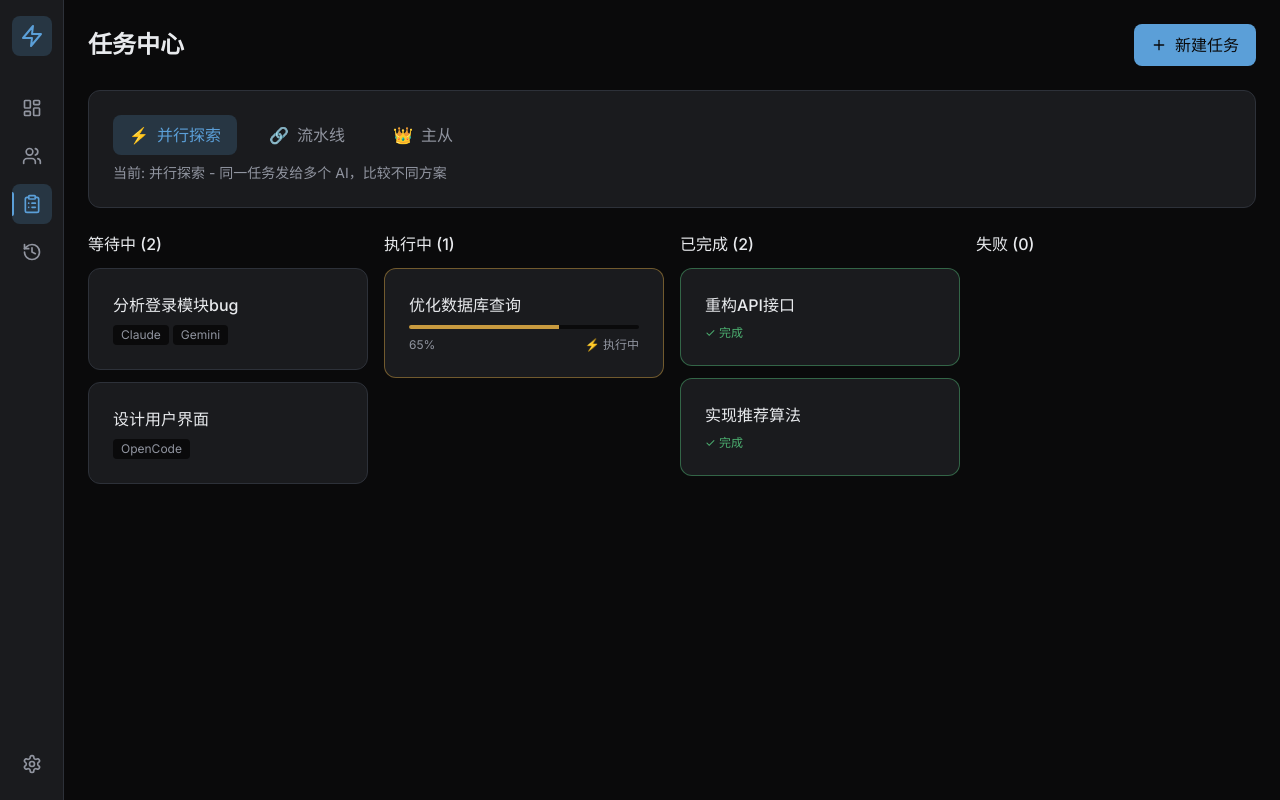
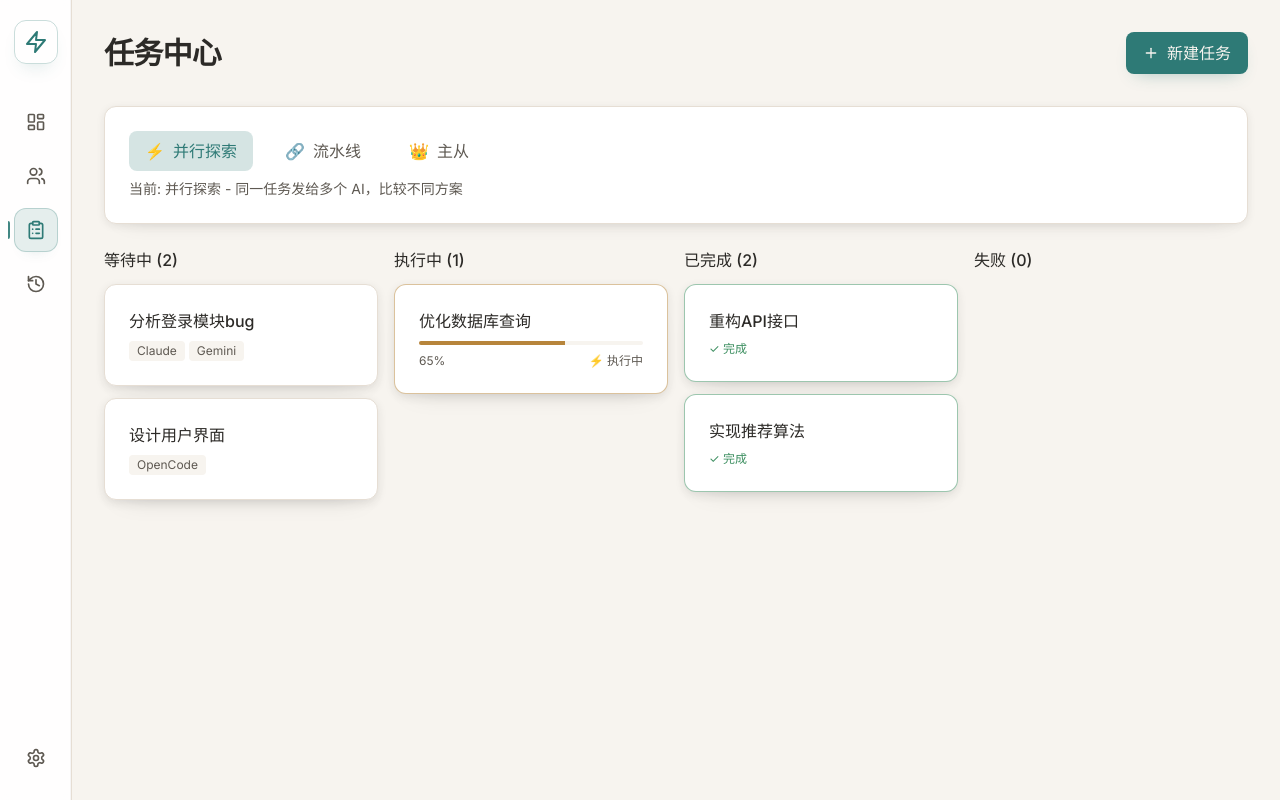
Before and after one commit to Ayjc/ai-squad, a React (Vite) app: page /tasks in a window 1280 px wide. Built offline with nearby package versions, Linux system fonts and the light colour scheme.

Commit message:
update uiux

```diff
--- a/src/components/Layout/Layout.tsx
+++ b/src/components/Layout/Layout.tsx
@@ -22,36 +22,36 @@ const navItems = [
 
 export default function Layout({ children }: LayoutProps) {
   return (
-    <div className="flex h-screen bg-bg-primary">
+    <div className="flex h-screen bg-bg-primary text-text-primary">
       {/* 侧边栏 */}
-      <aside className="w-16 bg-bg-secondary border-r border-border-default flex flex-col items-center py-4">
+      <aside className="w-[72px] bg-bg-surface/90 border-r border-border-subtle backdrop-blur-sm flex flex-col items-center py-5 shadow-[inset_-1px_0_0_rgba(44,42,39,0.04)]">
         {/* Logo */}
-        <div className="w-10 h-10 rounded-lg bg-accent/20 flex items-center justify-center mb-8">
+        <div className="w-11 h-11 rounded-xl bg-gradient-to-br from-accent/24 to-accent/8 border border-accent/25 flex items-center justify-center mb-9 shadow-[0_10px_22px_-14px_rgba(46,122,118,0.48)]">
           <Zap className="w-6 h-6 text-accent" />
         </div>
 
         {/* 导航 */}
-        <nav className="flex-1 flex flex-col gap-2">
+        <nav className="flex-1 flex flex-col gap-2.5">
           {navItems.map((item) => (
             <NavLink
               key={item.to}
               to={item.to}
               title={item.label}
               className={({ isActive }) =>
-                `group relative w-10 h-10 rounded-lg flex items-center justify-center transition-colors duration-200 ${
+                `group relative w-11 h-11 rounded-xl flex items-center justify-center transition-all duration-200 ${
                   isActive
-                    ? 'bg-accent/20 text-accent'
-                    : 'text-text-secondary hover:text-text-primary hover:bg-bg-primary'
+                    ? 'bg-accent-muted text-accent border border-accent/25 shadow-[0_8px_16px_-14px_rgba(46,122,118,0.42)]'
+                    : 'text-text-secondary border border-transparent hover:text-text-primary hover:bg-bg-secondary/70 hover:border-border-default'
                 }`
               }
             >
               {({ isActive }) => (
                 <>
                   {isActive && (
-                    <span className="absolute left-0 top-2 bottom-2 w-0.5 rounded-r bg-accent" />
+                    <span className="absolute -left-[7px] top-3 bottom-3 w-0.5 rounded-r bg-accent/90" />
                   )}
                   <item.icon className="w-5 h-5" />
-                  <span className="absolute left-12 px-2 py-1 rounded bg-bg-secondary border border-border-default text-xs text-text-primary whitespace-nowrap opacity-0 pointer-events-none group-hover:opacity-100 transition-opacity duration-200 z-50">
+                  <span className="absolute left-14 px-2 py-1 rounded-lg bg-bg-surface border border-border-default text-xs text-text-primary whitespace-nowrap opacity-0 pointer-events-none group-hover:opacity-100 transition-opacity duration-200 z-50 shadow-lg">
                     {item.label}
                   </span>
                 </>
@@ -63,7 +63,7 @@ export default function Layout({ children }: LayoutProps) {
         {/* 底部设置 */}
         <NavLink
           to="/settings"
-          className="w-10 h-10 rounded-lg flex items-center justify-center text-text-secondary hover:text-text-primary hover:bg-bg-primary transition-colors"
+          className="w-11 h-11 rounded-xl flex items-center justify-center text-text-secondary border border-transparent hover:text-text-primary hover:bg-bg-secondary/70 hover:border-border-default transition-all duration-200"
         >
           <Settings className="w-5 h-5" />
         </NavLink>
--- a/src/pages/Tasks.tsx
+++ b/src/pages/Tasks.tsx
@@ -498,14 +498,15 @@ export default function Tasks() {
 
   return (
     <motion.div
-      className="flex-1 overflow-auto p-6"
+      className="page-shell"
       variants={containerVariants}
       initial="hidden"
       animate="visible"
       exit="exit"
     >
-      <motion.div variants={itemVariants} className="flex items-center justify-between mb-6">
-        <h1 className="text-2xl font-semibold text-text-primary">任务中心</h1>
+      <div className="page-container">
+        <motion.div variants={itemVariants} className="page-header">
+          <h1 className="page-title">任务中心</h1>
           <button
             onClick={() => setIsCreateOpen(true)}
             className="btn-primary flex items-center gap-2"
@@ -627,6 +628,7 @@ export default function Tasks() {
             </AnimatePresence>
           </div>
         </motion.div>
+      </div>
 
       {isCreateOpen && (
         <div className="fixed inset-0 z-50 bg-black/60 flex items-center justify-center p-4">
--- a/src/styles/globals.css
+++ b/src/styles/globals.css
@@ -9,6 +9,17 @@
   box-sizing: border-box;
 }
 
+:root {
+  --bg-primary: #f7f4ef;
+  --bg-secondary: #efe9e1;
+  --bg-surface: #ffffff;
+  --border-default: #d8cec3;
+  --text-primary: #2c2a27;
+  --text-secondary: #5e5952;
+  --text-tertiary: #7a736a;
+  --accent: #2e7a76;
+}
+
 html,
 body,
 #root {
@@ -16,23 +27,32 @@ body,
   overflow: hidden;
 }
 
+body {
+  background:
+    radial-gradient(1200px 520px at 86% -12%, rgba(46, 122, 118, 0.12), transparent 58%),
+    radial-gradient(980px 420px at 0% 100%, rgba(184, 160, 130, 0.12), transparent 62%),
+    var(--bg-primary);
+  color: var(--text-primary);
+}
+
 /* 滚动条样式 */
 ::-webkit-scrollbar {
-  width: 8px;
-  height: 8px;
+  width: 10px;
+  height: 10px;
 }
 
 ::-webkit-scrollbar-track {
-  background: #161B22;
+  background: #ece5db;
 }
 
 ::-webkit-scrollbar-thumb {
-  background: #30363D;
-  border-radius: 4px;
+  background: #cab9a8;
+  border-radius: 999px;
+  border: 2px solid #ece5db;
 }
 
 ::-webkit-scrollbar-thumb:hover {
-  background: #484F58;
+  background: #b8a48f;
 }
 
 /* Tabular 数字 */
@@ -42,13 +62,35 @@ body,
 
 /* 自定义组件样式 */
 @layer components {
+  .page-shell {
+    @apply flex-1 overflow-auto p-4 md:p-8;
+  }
+
+  .page-container {
+    @apply max-w-7xl mx-auto;
+  }
+
+  .page-header {
+    @apply flex flex-wrap items-center justify-between gap-3 mb-8;
+  }
+
+  .page-title {
+    @apply text-[28px] md:text-3xl font-bold tracking-tight leading-tight text-text-primary;
+  }
+
+  .page-actions {
+    @apply flex items-center gap-3;
+  }
+
   /* 卡片基础样式 */
   .card {
-    @apply bg-bg-secondary border border-border rounded-xl p-6 transition-all duration-300 ease-out;
+    @apply bg-bg-surface border border-border-subtle rounded-xl p-6 transition-all duration-300 ease-out;
+    box-shadow: 0 12px 26px -22px rgba(44, 42, 39, 0.24), 0 2px 8px rgba(44, 42, 39, 0.08);
   }
 
   .card-hover {
-    @apply card cursor-pointer hover:bg-bg-surface hover:border-border-focus hover:shadow-lg hover:shadow-black/20 hover:-translate-y-0.5 active:scale-[0.99];
+    @apply card cursor-pointer hover:bg-bg-secondary hover:border-border-focus hover:shadow-lg hover:-translate-y-0.5 active:scale-[0.99];
+    box-shadow: 0 14px 28px -22px rgba(44, 42, 39, 0.26), 0 3px 10px rgba(44, 42, 39, 0.1);
   }
 
   /* 按钮样式 */
@@ -57,15 +99,16 @@ body,
   }
 
   .btn-primary {
-    @apply btn bg-accent text-text-inverse hover:bg-accent-hover hover:shadow-sm hover:shadow-accent/10 border border-transparent;
+    @apply btn bg-accent text-text-inverse hover:bg-accent-hover border border-transparent;
+    box-shadow: 0 8px 18px -10px rgba(46, 122, 118, 0.45);
   }
 
   .btn-secondary {
-    @apply btn bg-bg-secondary border border-border text-text-primary hover:bg-bg-surface hover:border-border-focus;
+    @apply btn bg-bg-surface border border-border-default text-text-primary hover:bg-bg-secondary hover:border-border-focus;
   }
 
   .btn-ghost {
-    @apply btn bg-transparent text-text-secondary hover:text-text-primary hover:bg-bg-secondary;
+    @apply btn bg-transparent text-text-secondary hover:text-text-primary hover:bg-bg-secondary/75;
   }
 
   /* 状态指示器 */
@@ -74,7 +117,7 @@ body,
   }
 
   .status-online {
-    @apply status-dot bg-success shadow-[0_0_8px_rgba(76,175,112,0.5)];
+    @apply status-dot bg-success shadow-[0_0_8px_rgba(59,142,95,0.4)];
     animation: breathe 3s ease-in-out infinite;
   }
 
@@ -83,25 +126,25 @@ body,
   }
 
   .status-working {
-    @apply status-dot bg-accent shadow-[0_0_8px_rgba(91,159,216,0.5)];
+    @apply status-dot bg-accent shadow-[0_0_8px_rgba(46,122,118,0.42)];
     animation: breathe 2s ease-in-out infinite;
   }
 
   /* AI 角色光晕效果 */
   .agent-glow-codex {
-    box-shadow: 0 0 32px rgba(16, 163, 127, 0.15), inset 0 0 20px rgba(16, 163, 127, 0.05);
+    box-shadow: 0 0 20px rgba(63, 139, 112, 0.15), inset 0 0 16px rgba(63, 139, 112, 0.04);
   }
 
   .agent-glow-claude {
-    box-shadow: 0 0 32px rgba(217, 119, 6, 0.15), inset 0 0 20px rgba(217, 119, 6, 0.05);
+    box-shadow: 0 0 20px rgba(182, 122, 58, 0.15), inset 0 0 16px rgba(182, 122, 58, 0.04);
   }
 
   .agent-glow-gemini {
-    box-shadow: 0 0 32px rgba(66, 133, 244, 0.15), inset 0 0 20px rgba(66, 133, 244, 0.05);
+    box-shadow: 0 0 20px rgba(78, 127, 171, 0.15), inset 0 0 16px rgba(78, 127, 171, 0.04);
   }
 
   .agent-glow-opencode {
-    box-shadow: 0 0 32px rgba(139, 92, 246, 0.15), inset 0 0 20px rgba(139, 92, 246, 0.05);
+    box-shadow: 0 0 20px rgba(117, 99, 176, 0.15), inset 0 0 16px rgba(117, 99, 176, 0.04);
   }
 }
 
@@ -120,6 +163,7 @@ body,
 :focus-visible {
   outline: none;
   @apply ring-2 ring-accent ring-offset-2 ring-offset-bg-primary;
+  box-shadow: 0 0 0 3px rgba(46, 122, 118, 0.16);
 }
 
 /* 动画 */
@@ -141,7 +185,7 @@ body,
   background: linear-gradient(
     90deg,
     transparent 0%,
-    rgba(255, 255, 255, 0.05) 50%,
+    rgba(44, 42, 39, 0.08) 50%,
     transparent 100%
   );
   background-size: 200% 100%;
@@ -153,14 +197,14 @@ body,
   background: linear-gradient(
     90deg,
     currentColor 0%,
-    rgba(255, 255, 255, 0.4) 50%,
+    rgba(255, 255, 255, 0.72) 50%,
     currentColor 100%
   );
   background-size: 200% 100%;
   animation: shimmer 2s infinite linear;
 }
 
-/* Markdown prose overrides for dark theme */
+/* Markdown prose overrides for warm theme */
 .prose {
   --tw-prose-body: var(--text-secondary);
   --tw-prose-headings: var(--text-primary);
--- a/tailwind.config.js
+++ b/tailwind.config.js
@@ -7,43 +7,42 @@ export default {
   theme: {
     extend: {
       colors: {
-        // 主色调
-        'bg-primary': '#0A0A0B',        // 更深的基础黑
-        'bg-secondary': '#1A1B1E',      // 卡片/次级背景
-        'bg-surface': '#24262B',        // 悬浮层/输入框
-        'bg-surface-card': '#1A1B1E',   // alias for compatibility
-        'bg-surface-hover': '#24262B',  // 悬停背景
-        'bg-elevated': '#2D2F35',       // 最亮的表面层
+        // Warm Minimal Light theme
+        'bg-primary': '#F7F4EF',
+        'bg-secondary': '#EFE9E1',
+        'bg-surface': '#FFFFFF',
+        'bg-surface-card': '#FFFFFF',
+        'bg-surface-hover': '#F5EFE7',
+        'bg-elevated': '#FFFFFF',
 
-        'border': '#2D3139',            // 统一边框
-        'border-default': '#2D3139',    // alias for compatibility
-        'border-subtle': '#1E2027',     // 微妙分割线
-        'border-focus': '#3D4451',      // 焦点/悬停状态
+        'border': '#D8CEC3',
+        'border-default': '#D8CEC3',
+        'border-subtle': '#E6DED4',
+        'border-focus': '#B9AB9B',
 
-        'text-primary': '#E8EAED',      // 主文本
-        'text-secondary': '#9195A0',    // 次级文本
-        'text-tertiary': '#6B6F7B',     // 禁用/提示文本
-        'text-inverse': '#0A0A0B',      // 反色文本
+        'text-primary': '#2C2A27',
+        'text-secondary': '#5E5952',
+        'text-tertiary': '#7A736A',
+        'text-inverse': '#F7F4EF',
 
-        // 功能色
-        'accent': '#5B9FD8',            // 蓝色主题色
-        'accent-hover': '#6AAAE3',      // 悬停状态
-        'accent-muted': 'rgba(91, 159, 216, 0.12)',
+        'accent': '#2E7A76',
+        'accent-hover': '#276B68',
+        'accent-muted': 'rgba(46, 122, 118, 0.12)',
 
-        'success': '#4CAF70',           // 绿色
-        'success-muted': 'rgba(76, 175, 112, 0.12)',
+        'success': '#3B8E5F',
+        'success-muted': 'rgba(59, 142, 95, 0.12)',
 
-        'warning': '#C89A3F',           // 琥珀色
-        'warning-muted': 'rgba(200, 154, 63, 0.12)',
+        'warning': '#B7853B',
+        'warning-muted': 'rgba(183, 133, 59, 0.12)',
 
-        'error': '#E85D5D',             // 红色
-        'error-muted': 'rgba(232, 93, 93, 0.12)',
+        'error': '#BF5B53',
+        'error-muted': 'rgba(191, 91, 83, 0.12)',
 
         // AI 角色专属色
-        'codex': '#3D9B7A',             // OpenAI 绿
-        'claude': '#C17A33',            // Anthropic 橙
-        'gemini': '#5F8FC9',            // Google 蓝
-        'opencode': '#8571C4',          // 紫色
+        'codex': '#3F8B70',
+        'claude': '#B67A3A',
+        'gemini': '#4E7FAB',
+        'opencode': '#7563B0',
       },
       fontFamily: {
         sans: ['Inter', 'system-ui', '-apple-system', 'sans-serif'],
@@ -60,12 +59,12 @@ export default {
         'btn': '8px',
       },
       boxShadow: {
-        'sm': '0 1px 2px 0 rgba(0, 0, 0, 0.3)',
-        'DEFAULT': '0 4px 6px -1px rgba(0, 0, 0, 0.3), 0 2px 4px -2px rgba(0, 0, 0, 0.2)',
-        'md': '0 4px 6px -1px rgba(0, 0, 0, 0.3), 0 2px 4px -2px rgba(0, 0, 0, 0.2)',
-        'lg': '0 10px 15px -3px rgba(0, 0, 0, 0.3), 0 4px 6px -4px rgba(0, 0, 0, 0.2)',
-        'xl': '0 20px 25px -5px rgba(0, 0, 0, 0.3), 0 8px 10px -6px rgba(0, 0, 0, 0.2)',
-        'glow': '0 0 15px rgba(88, 166, 255, 0.5)',
+        'sm': '0 1px 2px 0 rgba(44, 42, 39, 0.08)',
+        'DEFAULT': '0 10px 24px -18px rgba(44, 42, 39, 0.24), 0 2px 8px rgba(44, 42, 39, 0.08)',
+        'md': '0 10px 24px -18px rgba(44, 42, 39, 0.24), 0 2px 8px rgba(44, 42, 39, 0.08)',
+        'lg': '0 16px 36px -24px rgba(44, 42, 39, 0.28), 0 6px 14px rgba(44, 42, 39, 0.12)',
+        'xl': '0 24px 48px -30px rgba(44, 42, 39, 0.3), 0 8px 18px rgba(44, 42, 39, 0.14)',
+        'glow': '0 0 18px rgba(46, 122, 118, 0.28)',
       },
       transitionTimingFunction: {
         'ease-out-expo': 'cubic-bezier(0.19, 1, 0.22, 1)',
```
Also changed, not shown: src/pages/History.tsx (+5 -3 lines), src/pages/Overview.tsx (+4 -4 lines), src/pages/Settings.tsx (+5 -3 lines), src/pages/Squad.tsx (+5 -5 lines). Lines whose indentation alone changed are shown as unchanged.
